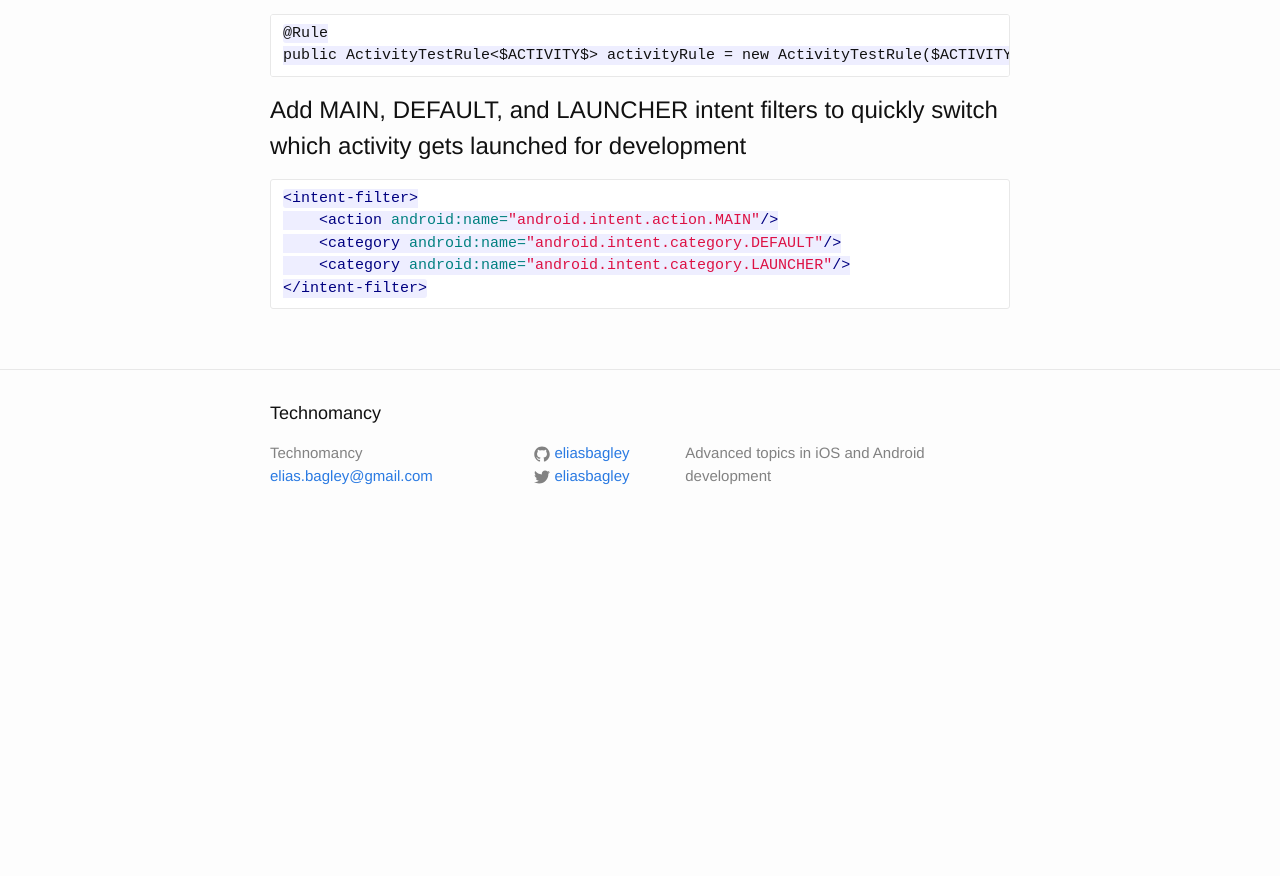
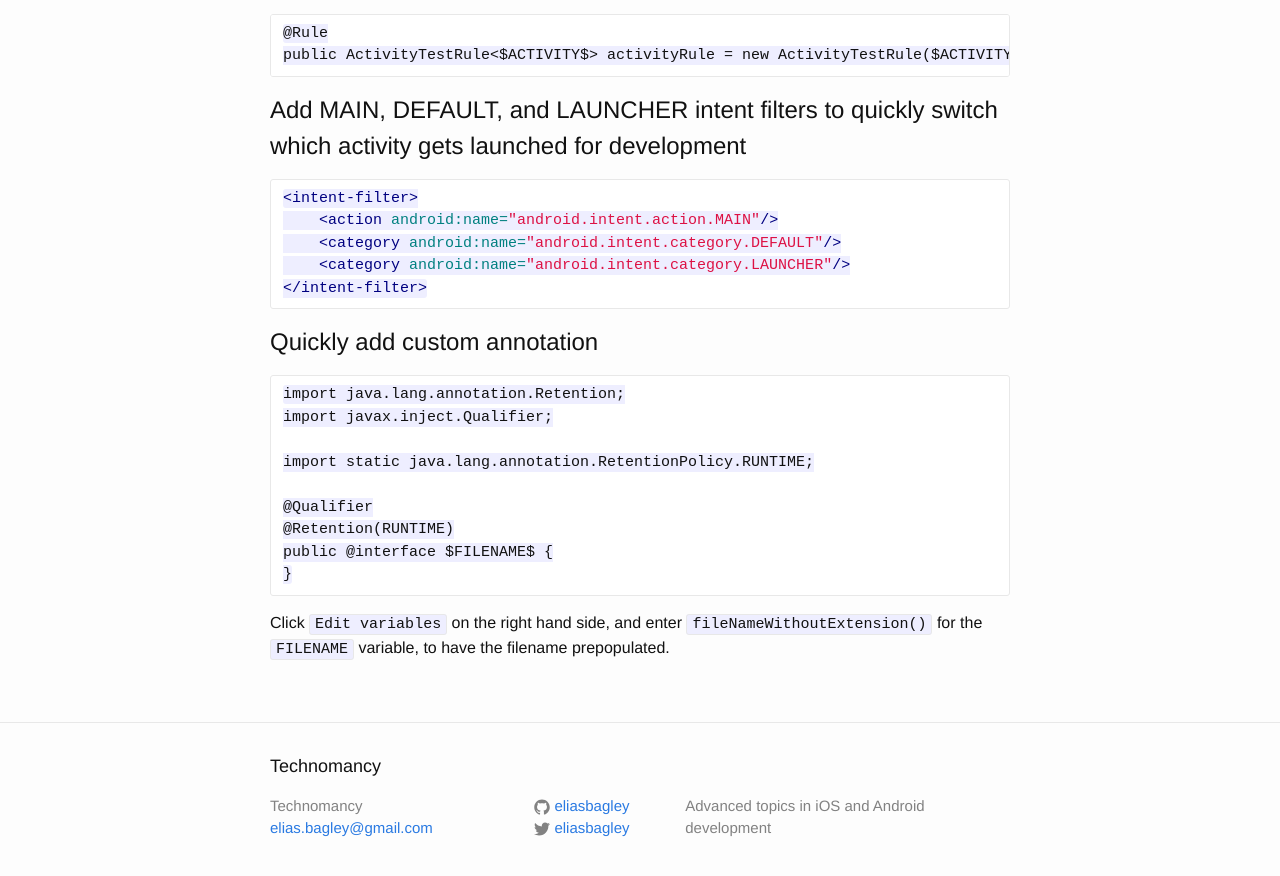
Before and after one commit to eliasbagley/eliasbagley.github.io, a Jekyll site: the page built from _posts/2016-02-27-android-studio-live-templates.markdown, in a window 1280 px wide and 900 px high, scrolled down 626 px. Shown: the top 876 px of the window. Built offline with Jekyll 4.4.1, drawn with Linux system fonts in a browser that asks for light colours; Markdown is read by kramdown in place of the engine named in the settings; comment, search, counter and statistics services are not loaded; before the commit the page ends 1173 px from its top, so only the background shows below that.

Commit message:
Update live template post

````diff
--- a/_posts/2016-02-27-android-studio-live-templates.markdown
+++ b/_posts/2016-02-27-android-studio-live-templates.markdown
@@ -39,3 +39,19 @@ public ActivityTestRule<$ACTIVITY$> activityRule = new ActivityTestRule($ACTIVIT
     <category android:name="android.intent.category.LAUNCHER"/>
 </intent-filter>
 ```
+
+# Quickly add custom annotation
+
+```xml
+import java.lang.annotation.Retention;
+import javax.inject.Qualifier;
+
+import static java.lang.annotation.RetentionPolicy.RUNTIME;
+
+@Qualifier
+@Retention(RUNTIME)
+public @interface $FILENAME$ {
+}
+```
+
+Click `Edit variables` on the right hand side, and enter `fileNameWithoutExtension()` for the `FILENAME` variable, to have the filename prepopulated.
````
